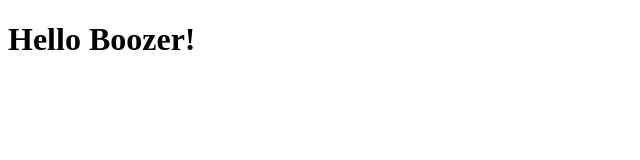
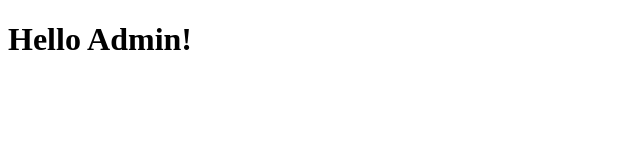
Before and after one commit to harrywiner/brickworks-admin, a website: page index.html in a window 1280 px wide. Shown: the full height of the page, 0-640 px from the left. Drawn offline with Linux system fonts and the light colour scheme.

Commit message:
hello admin

```diff
--- a/index.html
+++ b/index.html
@@ -3,5 +3,5 @@
     <title>Node App</title>
 </head>
 <body>
-    <h1>Hello Boozer!</h1>
+    <h1>Hello Admin!</h1>
 </body>
```
